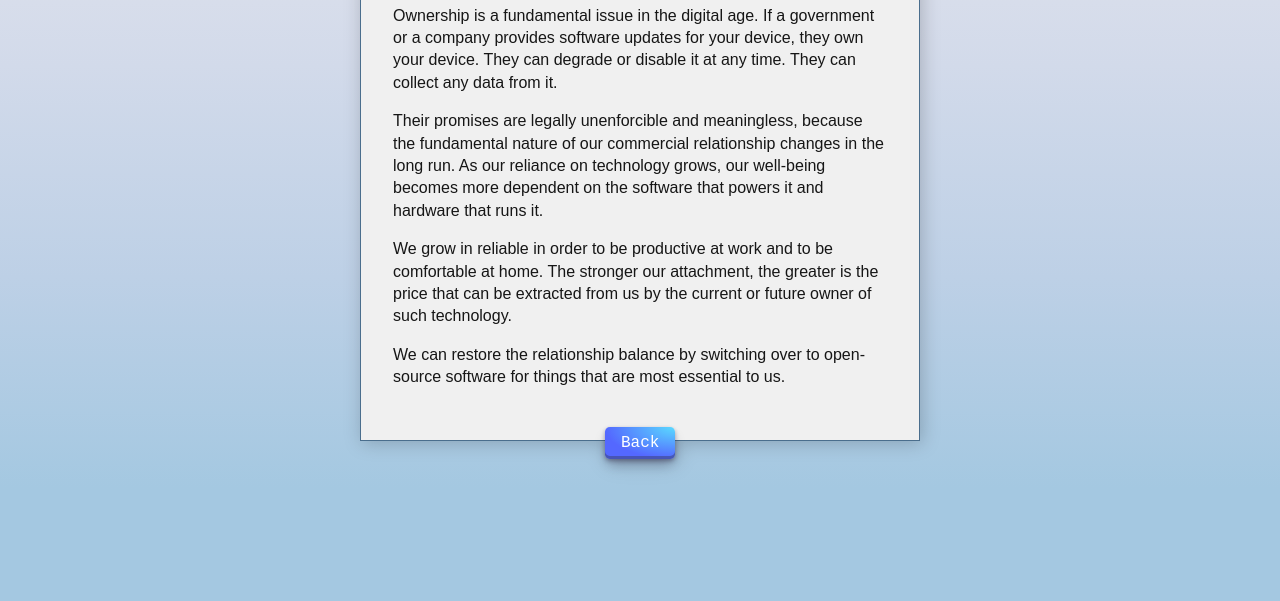
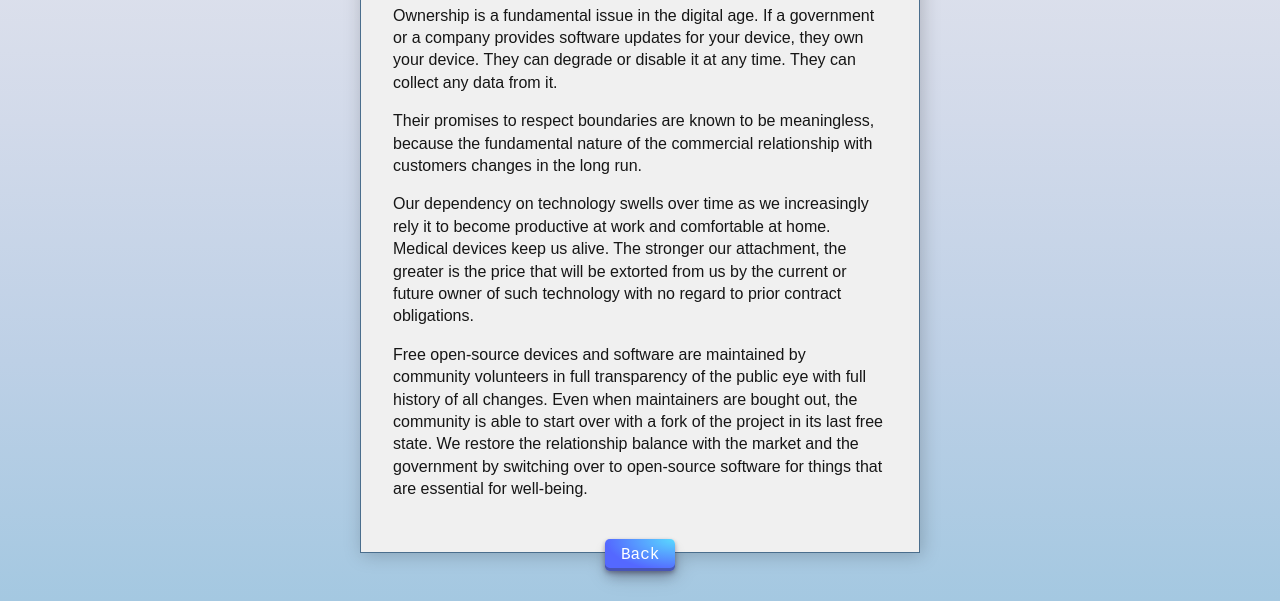
Before and after one commit to dkotik/dkotik.com, an Astro site: page /why in a window 1280 px wide. Shown: the part 358-959 px from the top of the page. Before the commit the page ends 847 px from the top, so only its background shows below. Built offline with nearby package versions, Linux system fonts and the light colour scheme; Astro itself is replaced by a stand-in of ours.

Commit message:
expand explanation of the importance of FOSS and hardware

```diff
--- a/src/pages/why.astro
+++ b/src/pages/why.astro
@@ -9,7 +9,7 @@ import Default from "../layouts/Default.astro";
   keywords="dkotik dima kotik free open-source software technology golang enthusiast"
   class="frontpage"
 >
-  <h1>Why Free Open-Source Software Matters</h1>
+  <h1>Why Free Open-Source Matters</h1>
 
   <p>
     Ownership is a fundamental issue in the digital age. If a government or a
@@ -19,32 +19,27 @@ import Default from "../layouts/Default.astro";
   </p>
 
   <p>
-    Their promises are legally unenforcible and meaningless, because the
-    fundamental nature of our commercial relationship changes in the long run.
-    As our reliance on technology grows, our well-being becomes more dependent
-    on the software that powers it and hardware that runs it.
+    Their promises to respect boundaries are known to be meaningless, because
+    the fundamental nature of the commercial relationship with customers changes
+    in the long run.
   </p>
 
   <p>
-    We grow in reliable in order to be productive at work and to be comfortable
-    at home. The stronger our attachment, the greater is the price that can be
-    extracted from us by the current or future owner of such technology.
+    Our dependency on technology swells over time as we increasingly rely it to
+    become productive at work and comfortable at home. Medical devices keep us
+    alive. The stronger our attachment, the greater is the price that will be
+    extorted from us by the current or future owner of such technology with no
+    regard to prior contract obligations.
   </p>
 
   <p>
-    We can restore the relationship balance by switching over to open-source
-    software for things that are most essential to us.
+    Free open-source devices and software are maintained by community volunteers
+    in full transparency of the public eye with full history of all changes.
+    Even when maintainers are bought out, the community is able to start over
+    with a fork of the project in its last free state. We restore the
+    relationship balance with the market and the government by switching over to
+    open-source software for things that are essential for well-being.
   </p>
-
-  <!-- <p>
-    Free open-source software is a cornerstone of modern technology. It is the
-    foundation of the internet, the operating system of the cloud, and the
-    backbone of the digital economy. Free open-source software is the reason why
-    we have the internet as we know it today. It is the reason why we have
-    smartphones, social media, and e-commerce. It is the reason why we have
-    self-driving cars, artificial intelligence, and the internet of things. Free
-    open-source software is the reason why we have the world we live in today.
-  </p> -->
 
   <aside>
     <a class="button" href="/" title="back to home page">Back</a>
```
